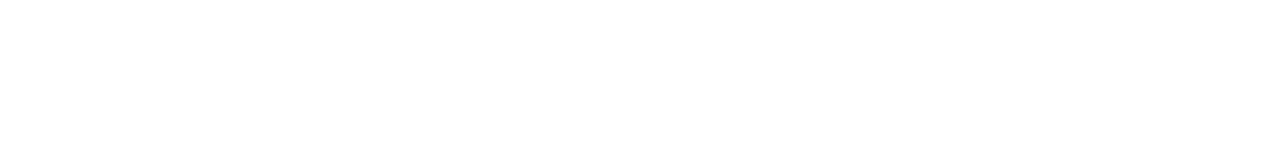
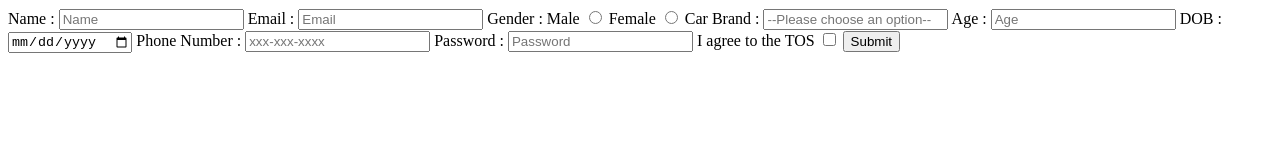
Before and after one commit to acciojob/signup-form-car-ankushjoshi706, a website: page main.html in a window 1280 px wide. Drawn offline with Linux system fonts and the light colour scheme.

Commit message:
created a submission

```diff
--- a/main.html
+++ b/main.html
@@ -8,6 +8,43 @@
 
 <body>
 	<!-- the entire body must be written by student -->
+
+	 <form method="post">
+
+        <label for="name">Name :</label>
+        <input type="text" id="name" placeholder="Name" required>
+
+        <label for="email">Email :</label>
+        <input type="email" id="email" placeholder="Email" required>
+
+        <label for="gender">Gender :</label>
+        <label for="male">Male</label>
+        <input type="radio" id="gender_m" required >
+        <label for="Female">Female </label>
+        <input type="radio" id="gender_f" required>
+
+        <label for="CarBrand">Car Brand :</label>
+        <input type="select" id="cars" required placeholder="--Please choose an option--">
+
+        <label for="age">Age :</label>
+        <input type="number" id="age" required placeholder="Age">
+
+        <label for="dob">DOB :</label>
+        <input type="date" id="dob" placeholder="" required>
+
+        <label for="phoneno">Phone Number :</label>
+        <input type="tel" id="tel" placeholder="xxx-xxx-xxxx">
+
+        <label for="password">Password :</label>
+        <input type="password" id="password" placeholder="Password" required>
+
+        <label for="agree">I agree to the TOS</label>
+        <input type="checkbox" id="tos" required>
+
+        <input type="submit">
+
+
+    </form>
     <script type="text/javascript" src="./script.js">
 </script>
 
```
